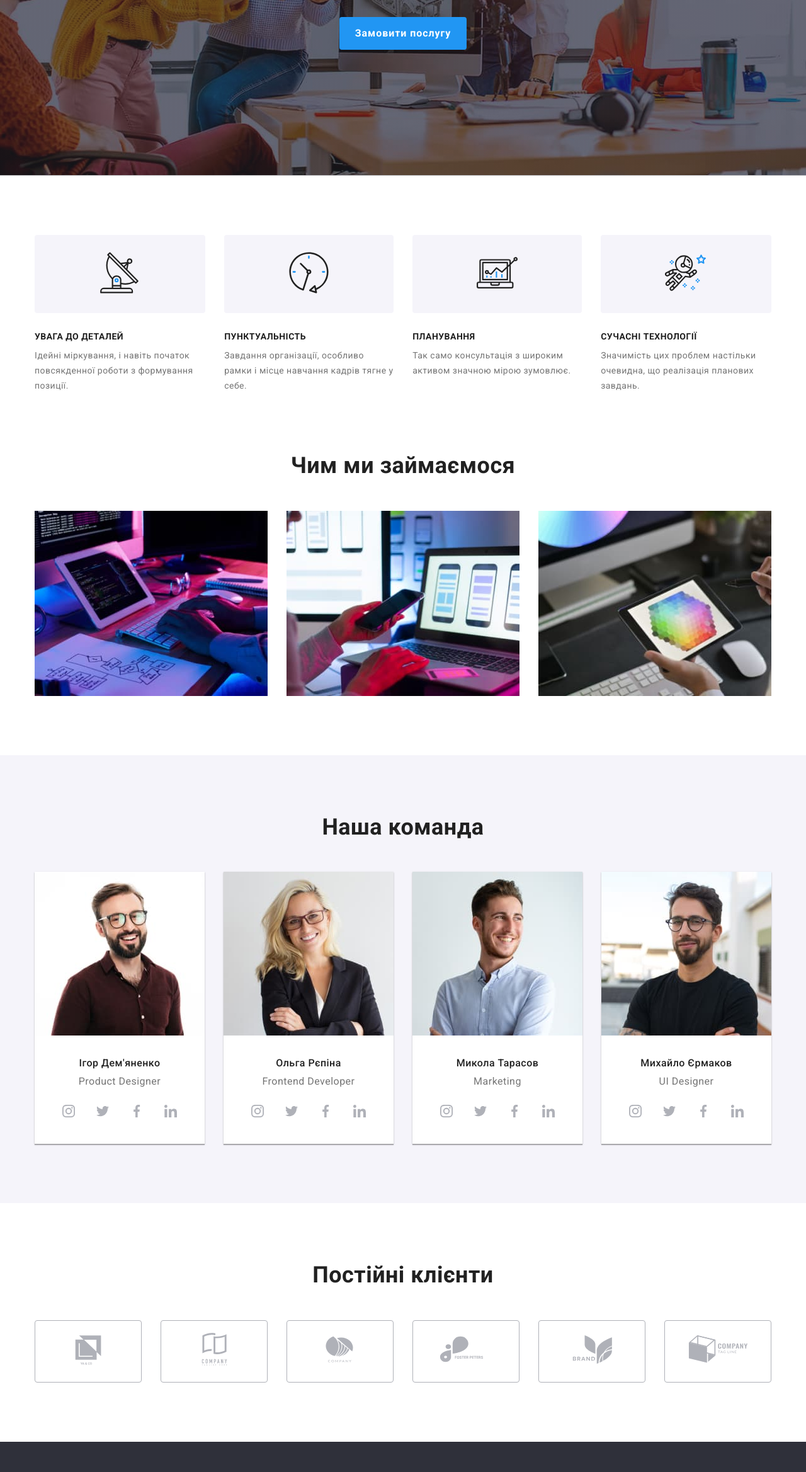
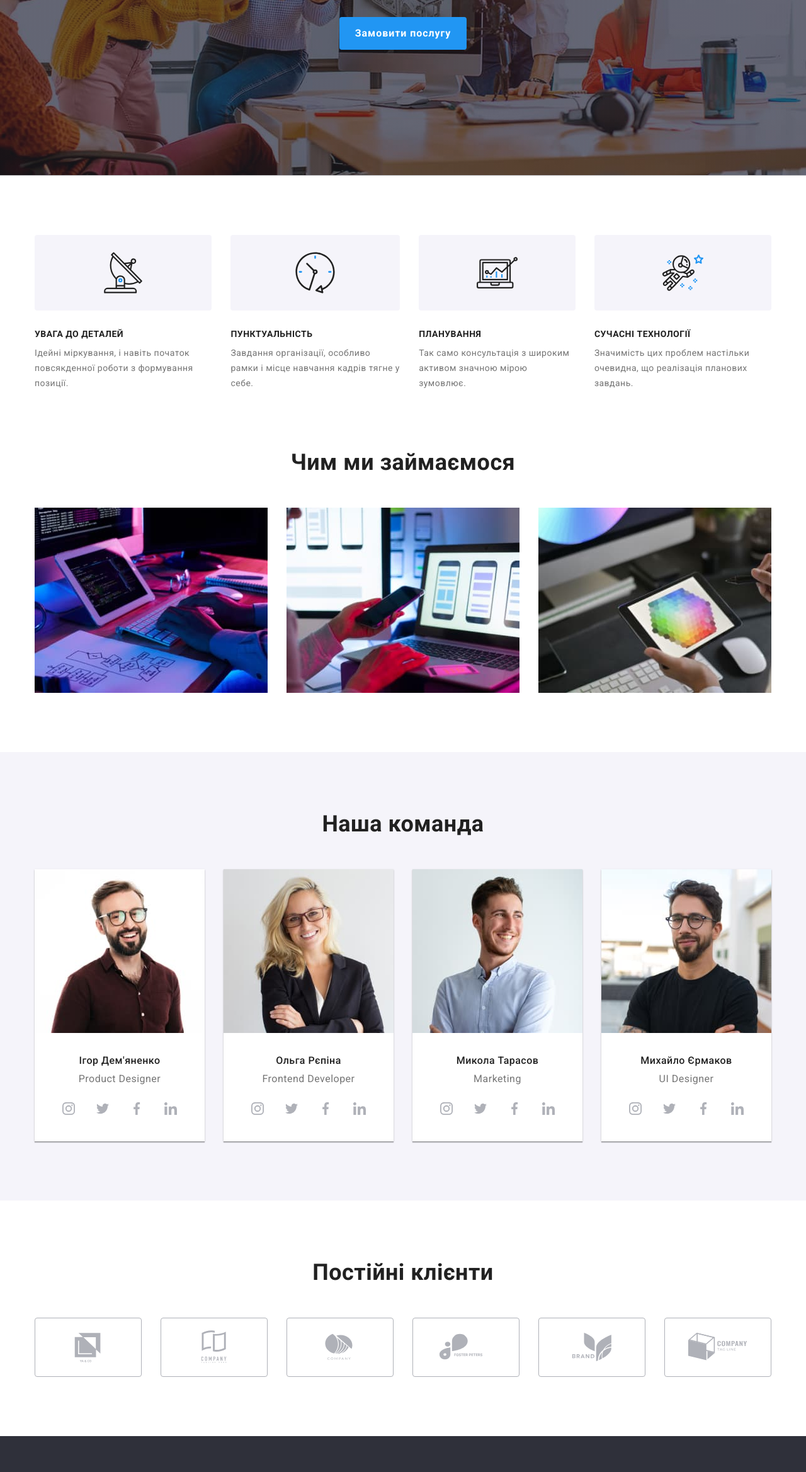
Before and after one commit to VVervolk/goit-markup-hw-04, a plain HTML site: page index.html in a window 1280 px wide. Shown: the part 404-2741 px from the top of the page at 63% size. Drawn offline with nearby package versions, Linux system fonts and the light colour scheme.

Commit message:
Исправил замечания
1. Оформил svg-изображения через flex
2. Изменил в карточках портфолио оформление текста

```diff
--- a/css/styles.css
+++ b/css/styles.css
@@ -455,8 +455,6 @@ footer .logo {
 }
 
 .project-name {
-    padding-left: 24px;
-
     font-weight: 700;
     font-size: 18px;
     line-height: 2;
@@ -464,13 +462,13 @@ footer .logo {
 }
 
 .project-category {
-    padding-left: 24px;
-
     font-size: 16px;
     line-height: 1.88;
 }
 
 .project-desc {
+    padding: 20px 24px;
+
     border-right: 1px solid #EEEEEE;
     border-left: 1px solid #EEEEEE;
     border-bottom: 1px solid #EEEEEE;
@@ -492,8 +490,12 @@ footer .logo {
 }
 
 .icon-advances {
+    display: flex;
+    justify-content: center;
+    align-items: center;
+    height: 120px;
+
     margin-bottom: 30px;
-    padding: 25px 102px;
 
     background-color: #F5F4FA;
     border-radius: 4px;
@@ -514,7 +516,6 @@ footer .logo {
 .client-link {
     display: block;
     width: 170px;
-    padding: 16px 32px;
 
     border: 1px solid #AFB1B8;
     border-radius: 4px;
@@ -531,10 +532,18 @@ footer .logo {
     border-color: var(--focus-color);
 }
 
-.client-link:hover > .icon {
+.client-link:hover  .icon {
     fill: var(--focus-color);
 }
 
 .client-link:focus .icon {
     fill: var(--focus-color);
 }
+
+.client-flex-box {
+    display: flex;
+    justify-content: center;
+    align-items: center;
+
+    height: 92px;
+}
--- a/index.html
+++ b/index.html
@@ -279,49 +279,61 @@
                 <ul class="clients">
                     <li class="item">
                         <a class="client-link" href="#">
+                            <div class="client-flex-box">
                                 <svg class="icon clients-icons">
                                     <use href="./images/icons.svg#icon-client_1"></use>
                                 </svg>
+                            </div>
                         </a>
                     </li>
 
                     <li class="item">
                         <a class="client-link" href="#">
+                            <div class="client-flex-box">
                                 <svg class="icon clients-icons">
                                     <use href="./images/icons.svg#icon-client_2"></use>
                                 </svg>
+                            </div>
                         </a>
                     </li>
 
                     <li class="item">
                         <a class="client-link" href="#">
+                            <div class="client-flex-box">
                                 <svg class="icon clients-icons">
                                     <use href="./images/icons.svg#icon-client_3"></use>
                                 </svg>
+                            </div>
                         </a>
                     </li>
 
                     <li class="item">
                         <a class="client-link" href="#">
+                            <div class="client-flex-box">
                                 <svg class="icon clients-icons">
                                     <use href="./images/icons.svg#icon-client_4"></use>
                                 </svg>
+                            </div>
                         </a>
                     </li>
 
                     <li class="item">
                         <a class="client-link" href="#">
+                            <div class="client-flex-box">
                                 <svg class="icon clients-icons">
                                     <use href="./images/icons.svg#icon-client_5"></use>
                                 </svg>
+                            </div>
                         </a>
                     </li>
 
                     <li class="item">
                         <a class="client-link" href="#">
+                            <div class="client-flex-box">
                                 <svg class="icon clients-icons">
                                     <use href="./images/icons.svg#icon-client_6"></use>
                                 </svg>
+                            </div>
                         </a>
                     </li>
                 </ul>
```
Lines whose indentation alone changed are shown as unchanged.
